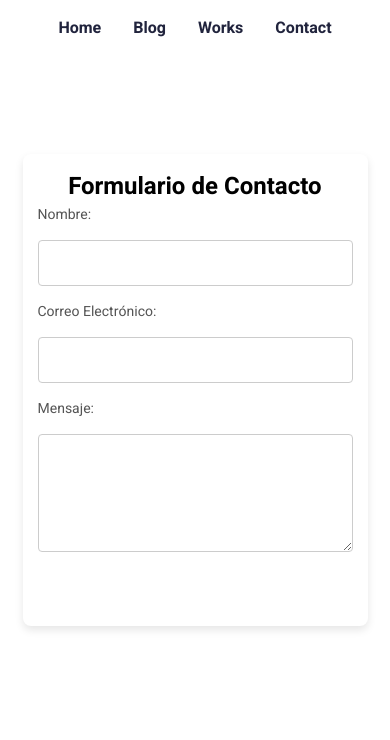
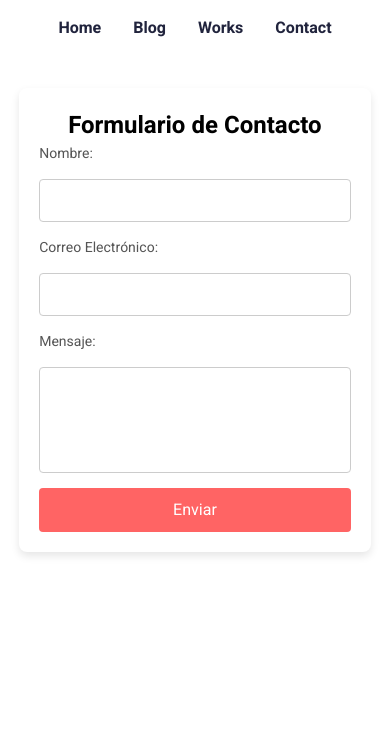
Before and after one commit to Almor21/frontend_parcial_1, a plain HTML site: page contact.html in a window 390 px wide. Shown: the top 740 px of the page. Drawn offline with Linux system fonts and the light colour scheme; a web font is replaced by a local one.

Commit message:
refactor: change styles to contact page

```diff
--- a/contact.html
+++ b/contact.html
@@ -18,7 +18,7 @@
 				</ul>
 			</nav>
 		</header>
-		<main class="formulario">
+		<main class="main">
 			<section class="form-container">
 				<h1>Formulario de Contacto</h1>
 				<form action="#" method="POST">
--- a/css/contact.css
+++ b/css/contact.css
@@ -1,18 +1,13 @@
-.formulario {
-    display: flex;
-    justify-content: center;
-    align-items: center;
-    padding: 1.25rem;
-}
-
 .form-container {
-    background-color: white;
+    background-color: var(--white-color);
     padding: 1.25rem;
     border-radius: 0.5rem;
     box-shadow: 0 0.25rem 0.5rem rgba(0, 0, 0, 0.1);
     width: 100%;
-    max-width: 75rem; /* Limita el ancho en pantallas grandes */
+    max-width: 40rem;
     text-align: center;
+    box-sizing: border-box;
+    align-self: center;
 }
 
 form {
@@ -36,9 +31,13 @@ input, textarea {
     box-sizing: border-box;
 }
 
+textarea {
+    resize: none;
+}
+
 button {
-    background-color: var(--primary);
-    color: white;
+    background-color: var(--primary-color);
+    color: var(--white-color);
     padding: 0.625rem;
     font-size: 1rem;
     border: none;
@@ -50,14 +49,3 @@ button {
 button:hover {
     background-color: #ff4141;
 }
-
-@media (max-width: 48rem) {
-    .form-container {
-        max-width: 90%; /* Hace que el formulario se adapte */
-        padding: 0.9375rem;
-    }
-
-    input, textarea {
-        font-size: 1rem; /* Aumenta legibilidad */
-    }
-}
```
